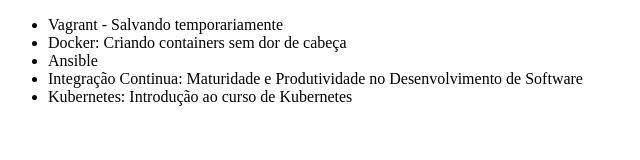
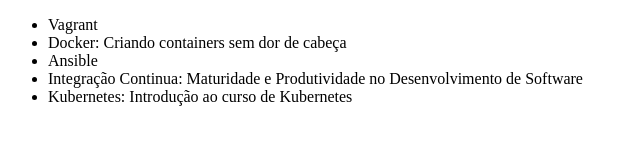
Before and after one commit to git-jr/alura-git, a plain HTML site: page index.html in a window 1280 px wide. Shown: the whole page, without its empty margins (0-640 px from the left). Drawn offline with Linux system fonts and the light colour scheme.

Commit message:
Versão para release

```diff
--- a/index.html
+++ b/index.html
@@ -6,7 +6,7 @@
 </head>
 <body>
     <ul>
-        <li>Vagrant - Salvando temporariamente</li>
+        <li>Vagrant</li>
         <li>Docker: Criando containers sem dor de cabeça</li>
         <li>Ansible</li>
         <li>Integração Continua: Maturidade e Produtividade no Desenvolvimento de Software</li>
```
Also changed, not shown: 1 other file.
